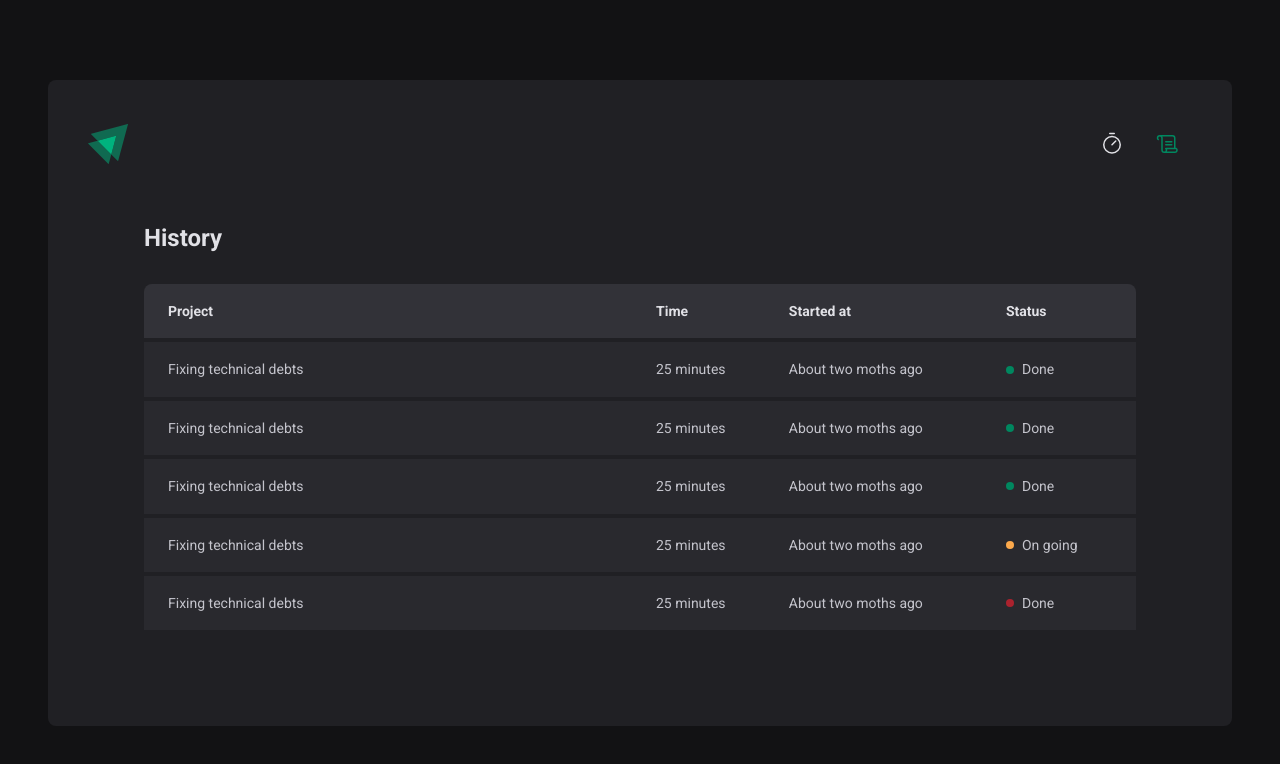
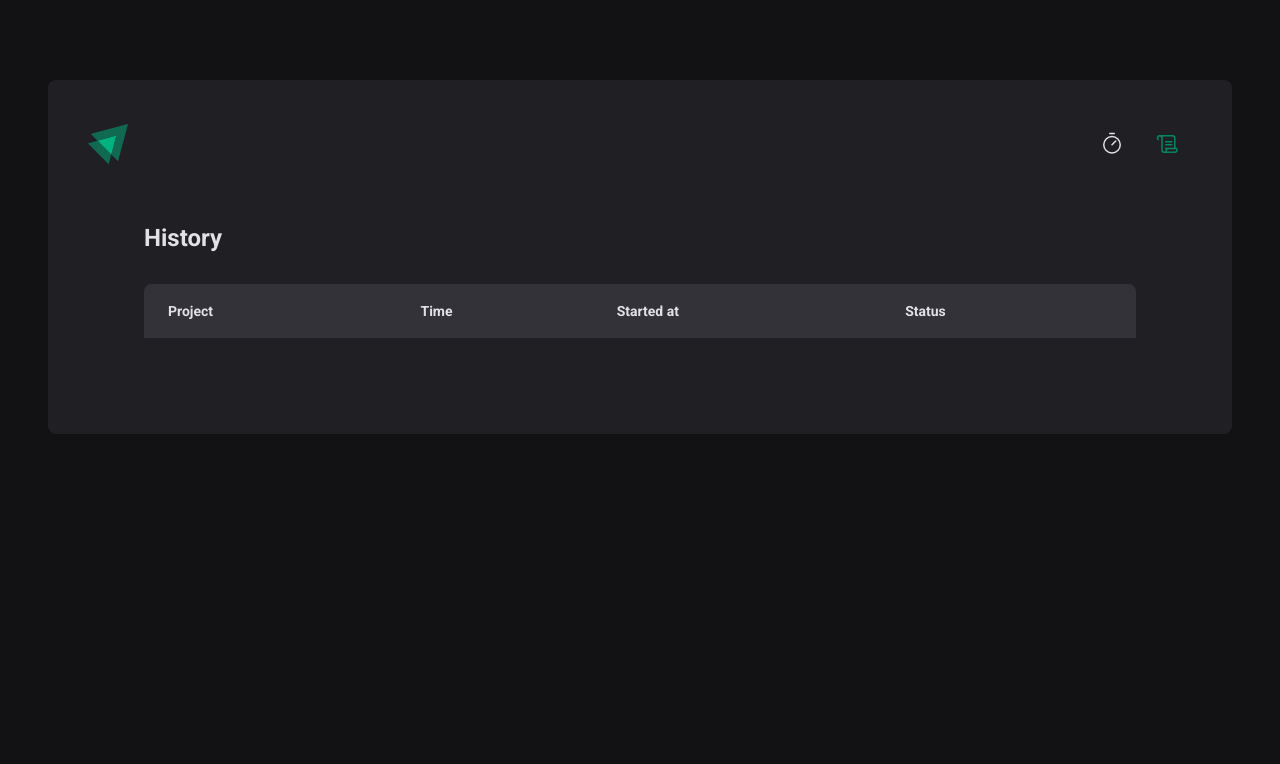
Before and after one commit to vitorhugo-pinto/02-ignite-timer, a React (Vite) app: page /history in a window 1280 px wide. Shown: the top 764 px of the page. Built offline with nearby package versions, Linux system fonts and the light colour scheme.

Commit message:
feat: using project context in history page

```diff
--- a/src/pages/History/index.tsx
+++ b/src/pages/History/index.tsx
@@ -1,6 +1,9 @@
+import { useContext } from 'react'
 import { HistoryContainer, HistoryList, Status } from './styles'
+import { ProjectsContext } from '../../contexts/ProjectsContext'
 
 export function History() {
+  const { projects } = useContext(ProjectsContext)
   return (
     <HistoryContainer>
       <h1>History</h1>
@@ -16,46 +19,26 @@ export function History() {
             </tr>
           </thead>
           <tbody>
-            <tr>
-              <td>Fixing technical debts</td>
-              <td>25 minutes</td>
-              <td>About two moths ago</td>
-              <td>
-                <Status status="done">Done</Status>
-              </td>
-            </tr>
-            <tr>
-              <td>Fixing technical debts</td>
-              <td>25 minutes</td>
-              <td>About two moths ago</td>
-              <td>
-                <Status status="done">Done</Status>
-              </td>
-            </tr>
-            <tr>
-              <td>Fixing technical debts</td>
-              <td>25 minutes</td>
-              <td>About two moths ago</td>
-              <td>
-                <Status status="done">Done</Status>
-              </td>
-            </tr>
-            <tr>
-              <td>Fixing technical debts</td>
-              <td>25 minutes</td>
-              <td>About two moths ago</td>
-              <td>
-                <Status status="onGoing">On going</Status>
-              </td>
-            </tr>
-            <tr>
-              <td>Fixing technical debts</td>
-              <td>25 minutes</td>
-              <td>About two moths ago</td>
-              <td>
-                <Status status="aborted">Done</Status>
-              </td>
-            </tr>
+            {projects.map((project) => {
+              return (
+                <tr key={project.id}>
+                  <td>{project.projectName}</td>
+                  <td>{project.projectTimerInMinutes} minutes</td>
+                  <td>{project.startedAt.toISOString()}</td>
+                  <td>
+                    {project.finishedDate && (
+                      <Status status="done">Done</Status>
+                    )}
+                    {project.abortedDate && (
+                      <Status status="aborted">Aborted</Status>
+                    )}
+                    {!project.finishedDate && !project.abortedDate && (
+                      <Status status="onGoing">On going</Status>
+                    )}
+                  </td>
+                </tr>
+              )
+            })}
           </tbody>
         </table>
       </HistoryList>
```
